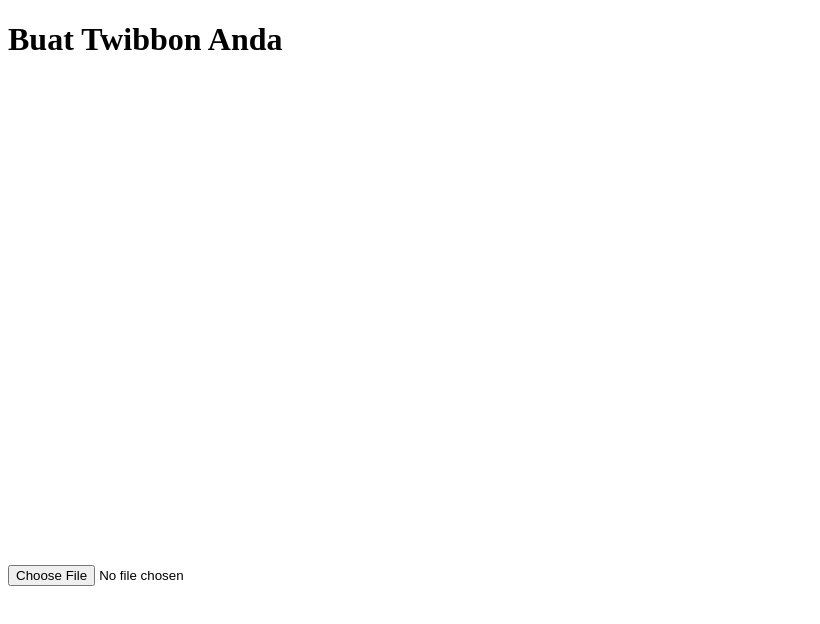
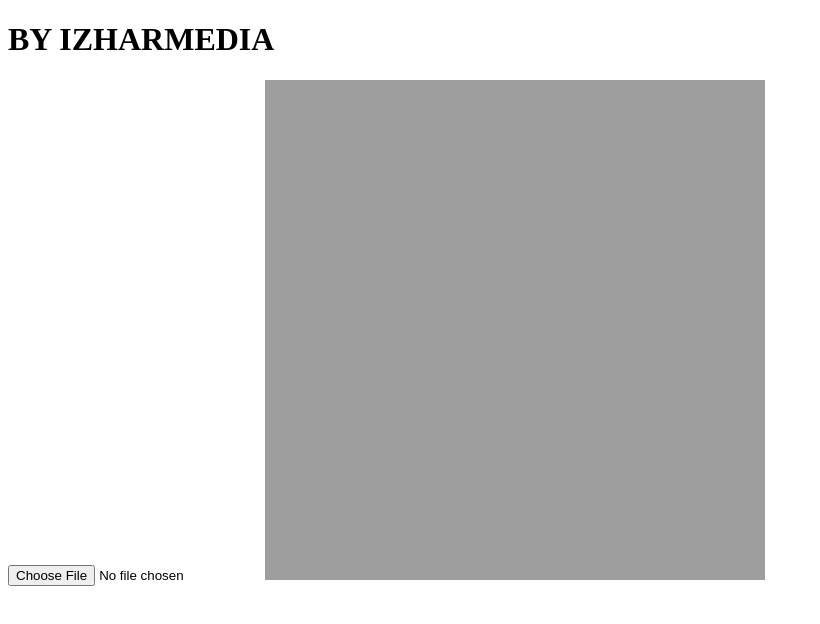
Before and after one commit to IzharDevelop/twibonze, a plain HTML site: page index.html in a window 1280 px wide. Shown: the whole page, without its empty margins (0-820 px from the left). Drawn offline with Linux system fonts and the light colour scheme.

Commit message:
Update index.html

```diff
--- a/index.html
+++ b/index.html
@@ -17,7 +17,7 @@
     </style>
 </head>
 <body>
-    <h1>Buat Twibbon Anda</h1>
+    <h1>BY IZHARMEDIA</h1>
     <input type="file" id="imageInput" accept="image/*">
     <canvas id="canvas" width="500" height="500"></canvas>
 
@@ -26,7 +26,7 @@
         const ctx = canvas.getContext('2d');
         const imageInput = document.getElementById('imageInput');
         const frame = new Image();
-        frame.src = 'URL_BINGKAI_ANDA'; // Ganti dengan URL bingkai Anda
+        frame.src = 'https://izhardevelop.github.io/twibonze/image.png'; // Ganti dengan URL bingkai Anda
 
         imageInput.addEventListener('change', function(e) {
             const reader = new FileReader();
```
